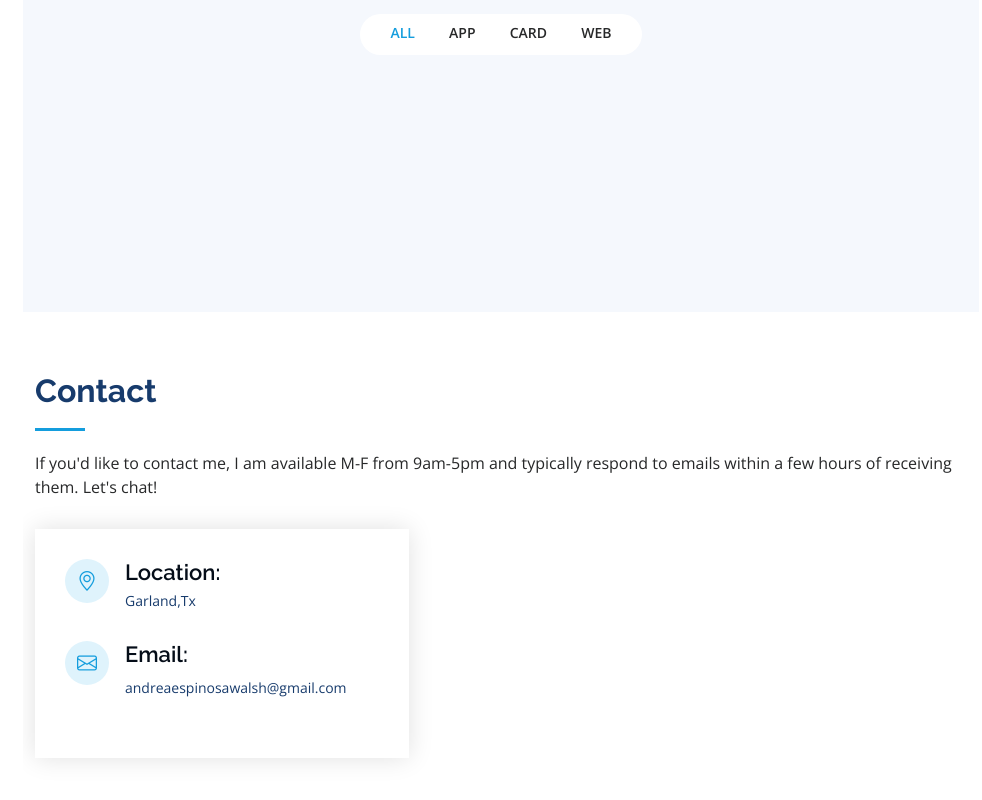
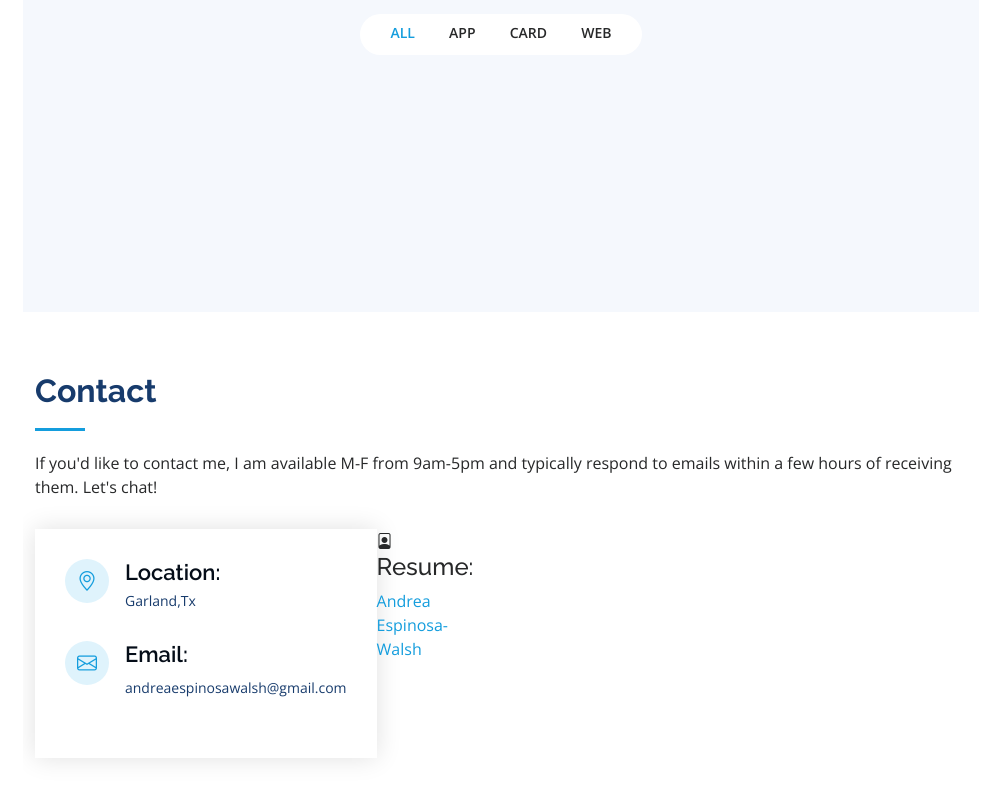
Before and after one commit to AW103/AW103.github.io, a plain HTML site: page index.html in a window 1280 px wide. Shown: the part 2344-3144 px from the top of the page, without its empty margins (289-1271 px from the left). Drawn offline with nearby package versions, Linux system fonts and the light colour scheme.

Commit message:
adding resume link

```diff
--- a/index.html
+++ b/index.html
@@ -361,6 +361,12 @@
                 <p>andreaespinosawalsh@gmail.com</p>
               </div>
             </div>
+              <div class="resume">
+                <i class="bi bi-file-person"></i>
+                <h4>Resume:</h4>
+                <a href="https://docs.google.com/document/d/1aZMJZB4XCPvhXT4Kcz2lhHKwtvOnPdH46x5MAn6WZ8s/edit?usp=sharing">Andrea Espinosa-Walsh</a>
+              </div>
+            </div>
 
           </div>
 
```
